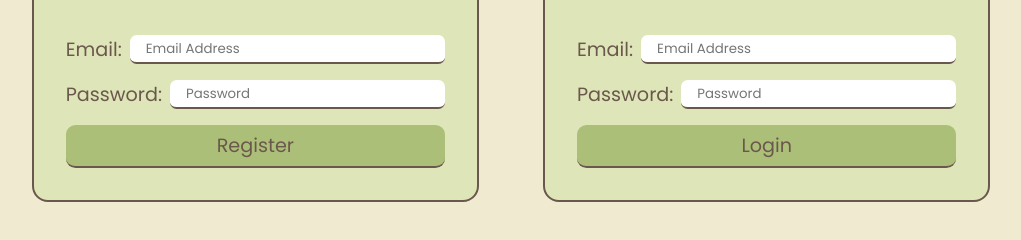
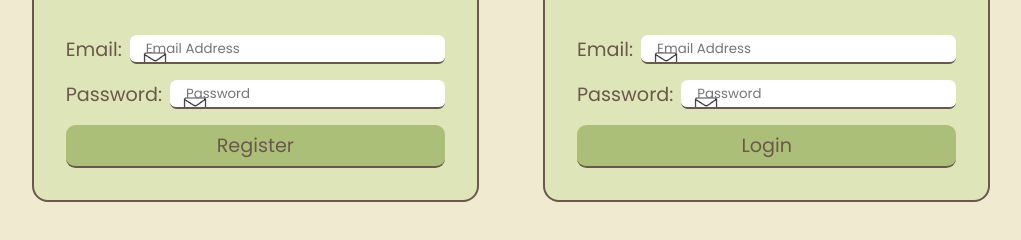
Before and after one commit to lorGR/Login-Register-DB, a website: page public/index.html in a window 1280 px wide. Shown: the part 344-584 px from the top of the page, without its empty margins (129-1150 px from the left). Drawn offline with nearby package versions, Linux system fonts and the light colour scheme; files whose address does not match are found by name.

Commit message:
Added Some Style

```diff
--- a/public/index.scss
+++ b/public/index.scss
@@ -48,6 +48,10 @@ body {
                 border-bottom: 2px solid var(--dark-brown);
                 border-radius: .5em;
                 padding-left: 1.2em;
+                background-image: url('./icon0-vector-461-01.jpg');
+                background-size: 30px 30px;
+                background-position: 10px 10px;
+                background-repeat: no-repeat;
             }
             button{
                 color: var(--dark-brown);
```
Also changed, not shown: public/dist/index.css, public/icon0-vector-461-01.jpg (renamed from assets/images/icons/icon0-vector-461-01.jpg).
